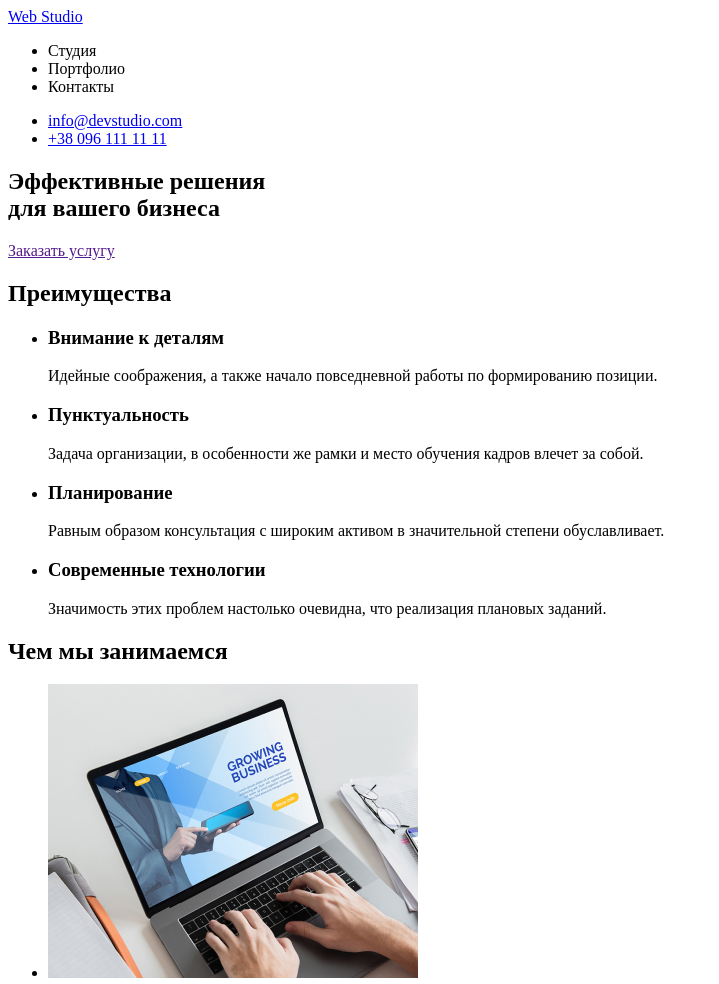
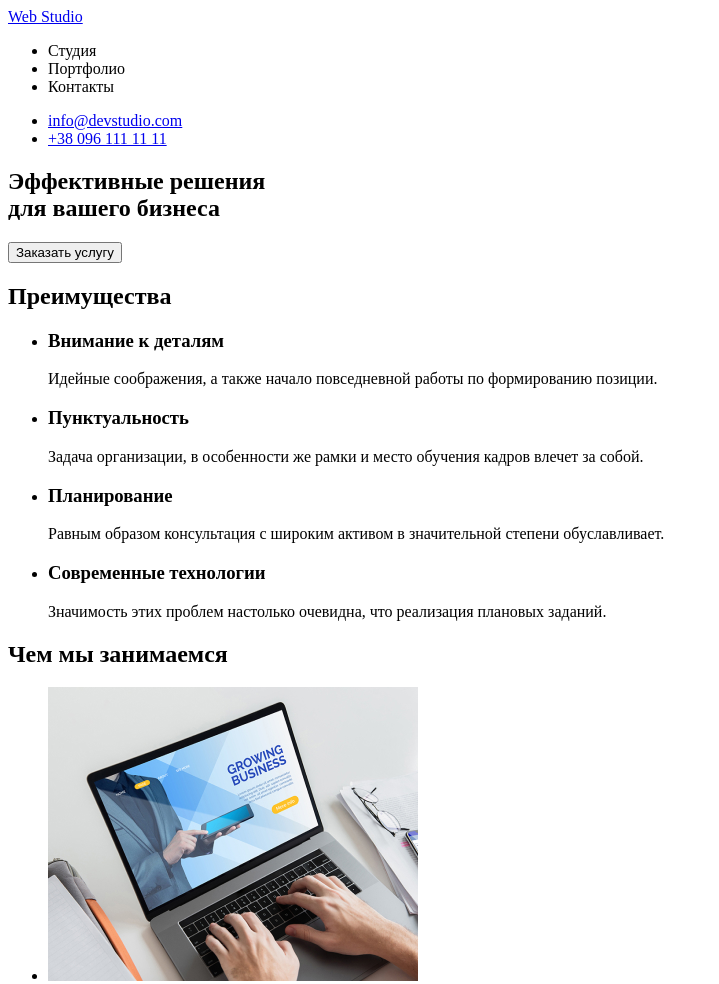
Before and after one commit to Roman-Y-K/goit-markup-hw-01, a plain HTML site: page index.html in a window 1280 px wide. Shown: the top 984 px of the page, without its empty margins (0-719 px from the left). Drawn offline with Linux system fonts and the light colour scheme.

Commit message:
замена ссылки на кнопку

```diff
--- a/index.html
+++ b/index.html
@@ -35,7 +35,7 @@
           Эффективные решения <br />
           для вашего бизнеса
         </h1>
-        <a href="">Заказать услугу</a>
+        <button>Заказать услугу</button>
       </section>
 
       <!-- Преимущества-->
@@ -306,11 +306,11 @@
       <a href="./index.html"> Web Studio </a>
       <address>
         г. Киев, пр-т Леси Украинки, 26
-      </address>
-      <address>
         <a href="mailto:info@devstudio.com"> info@devstudio.com </a>
         <a href="tel:+380961111111"> +38 096 111 11 11 </a>
       </address>
+
+
 
 
       <h3>  Присоединяйтесь</h3>
```
